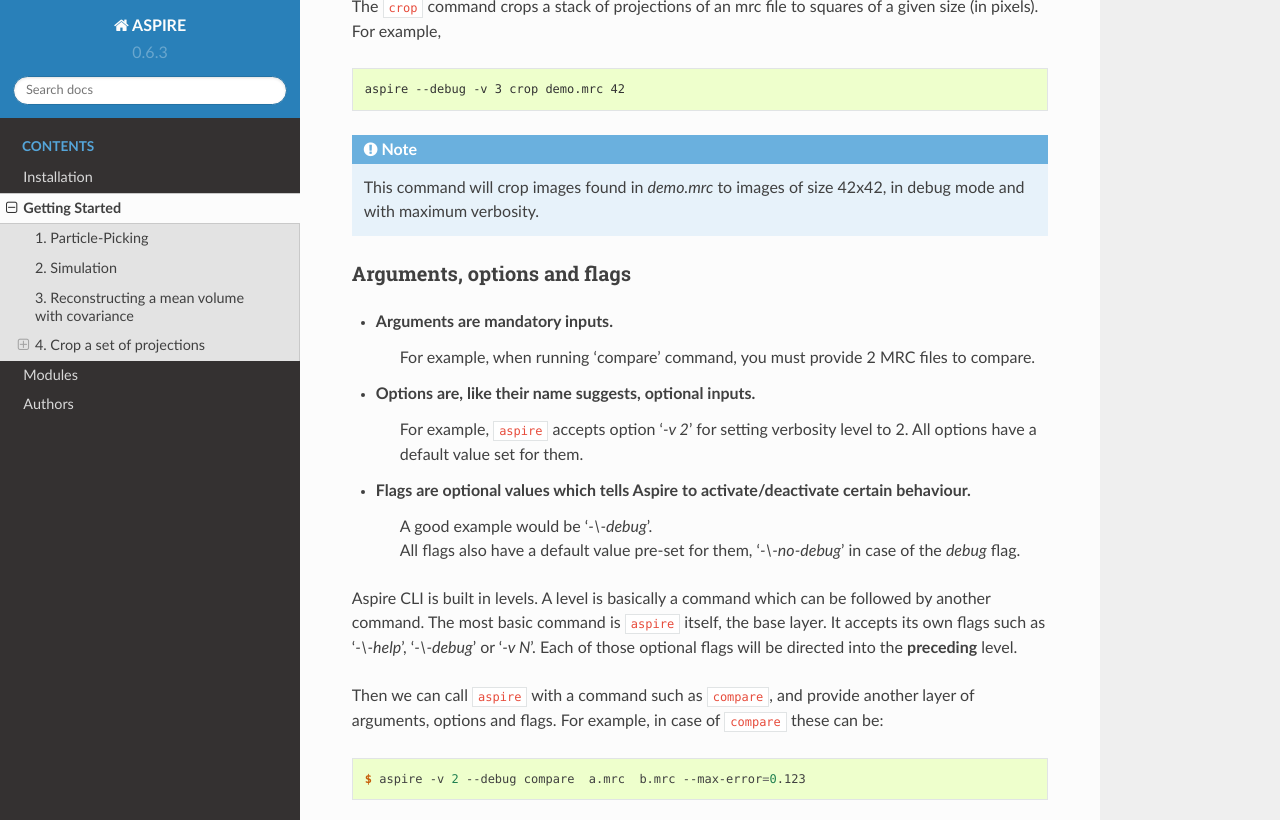
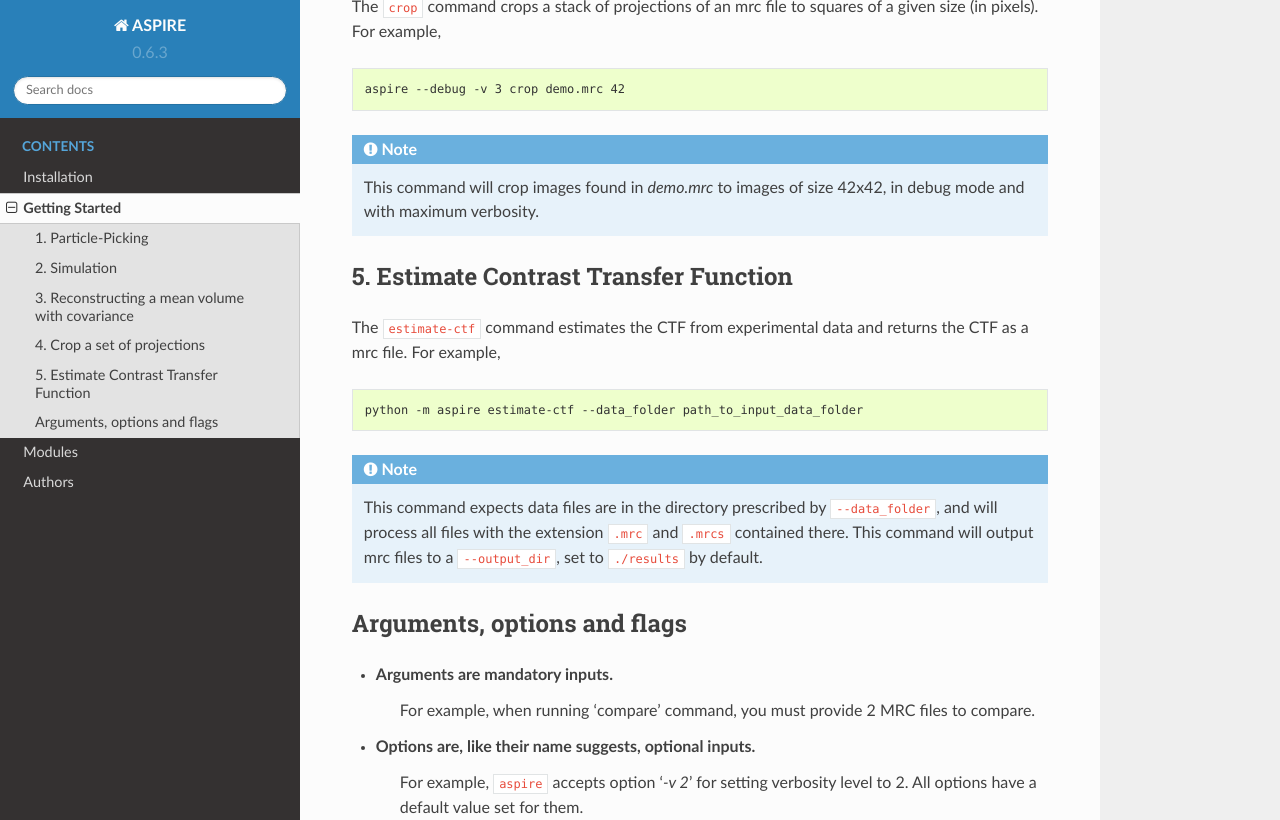
Before and after one commit to ComputationalCryoEM/ASPIRE-Python, a Sphinx documentation site: the page built from docs/source/quickstart.rst, in a window 1280 px wide and 900 px high, scrolled down 1772 px, cut to the strip 0-820 px from the top of the window. Built offline with Sphinx 7.4.7 and the Read the Docs theme 2.0.0, drawn with Linux system fonts in a browser that asks for light colours; pages that are not in the unit, such as notebooks, are missing from menus; cross-references to code outside the pages are shown as plain code.

Commit message:
Update the documentation for CTF function.

```diff
--- a/docs/source/quickstart.rst
+++ b/docs/source/quickstart.rst
@@ -14,7 +14,7 @@ Substitute ``<command>`` with one of the available ``aspire`` commands. Use the
 Currently, the following operations can be run with ASPIRE:
 
 1. Particle-Picking
-*******************
+###################
 
 The ``apple`` command takes in a folder of one or more ``*.mrc`` files, picks particles using the Apple-Picker algorithm described at
 :cite:`DBLP:journals/corr/abs-1802-00469`, and generates ``*.star`` files, one for each ``*.mrc`` file processed, at an output folder location.
@@ -31,7 +31,7 @@ For example, to run the command on sample data included in ASPIRE (a single ``sa
 Use the ``--help`` argument with the command to see the several options associated with this command.
 
 2. Simulation
-*************
+#############
 
 The ``simulation`` command simulates a virtual particle made up of multiple gaussian blobs, generates of set of (noisy) images,
 runs the ASPIRE pipeline to determine the estimated mean volume and estimated covariance on the mean volume,
@@ -45,7 +45,7 @@ Use the ``--help`` argument to look for configurable options. You can select the
 the resolution of the (square) images generated etc.
 
 3. Reconstructing a mean volume with covariance
-***********************************************
+###############################################
 
 The ``cov3d`` command takes in a ``*.star`` file, processes the images (``*.mrcs`` files) found in the starfile, and runs the ASPIRE pipeline
 to determine the estimated mean volume and estimated covariance on the mean volume. No results are saved currently, but this command is
@@ -68,7 +68,7 @@ For example, to run the command on a sample data included in ASPIRE:
 Use the ``--help`` argument to look for configurable options.
 
 4. Crop a set of projections
-****************************
+############################
 
 The ``crop`` command crops a stack of projections of an mrc file to squares of a given size (in pixels). For example,
 
@@ -80,9 +80,24 @@ The ``crop`` command crops a stack of projections of an mrc file to squares of a
 
     This command will crop images found in `demo.mrc` to images of size 42x42, in debug mode and with maximum verbosity.
 
+5. Estimate Contrast Transfer Function
+######################################
+
+The ``estimate-ctf`` command estimates the CTF from experimental data and returns the CTF as a mrc file.  For example,
+
+.. code-block:: console
+
+      python -m aspire estimate-ctf --data_folder path_to_input_data_folder
+
+.. note::
+
+    This command expects data files are in the directory prescribed by ``--data_folder``,
+    and will process all files with the extension ``.mrc`` and ``.mrcs`` contained there.
+    This command will output mrc files to a ``--output_dir``, set to ``./results`` by default.
+
 
 Arguments, options and flags
-^^^^^^^^^^^^^^^^^^^^^^^^^^^^
+############################
 
 - **Arguments** are mandatory inputs.
    For example, when running 'compare' command, you must provide 2 MRC files to compare.
```
Also changed, not shown: 1 other file.
